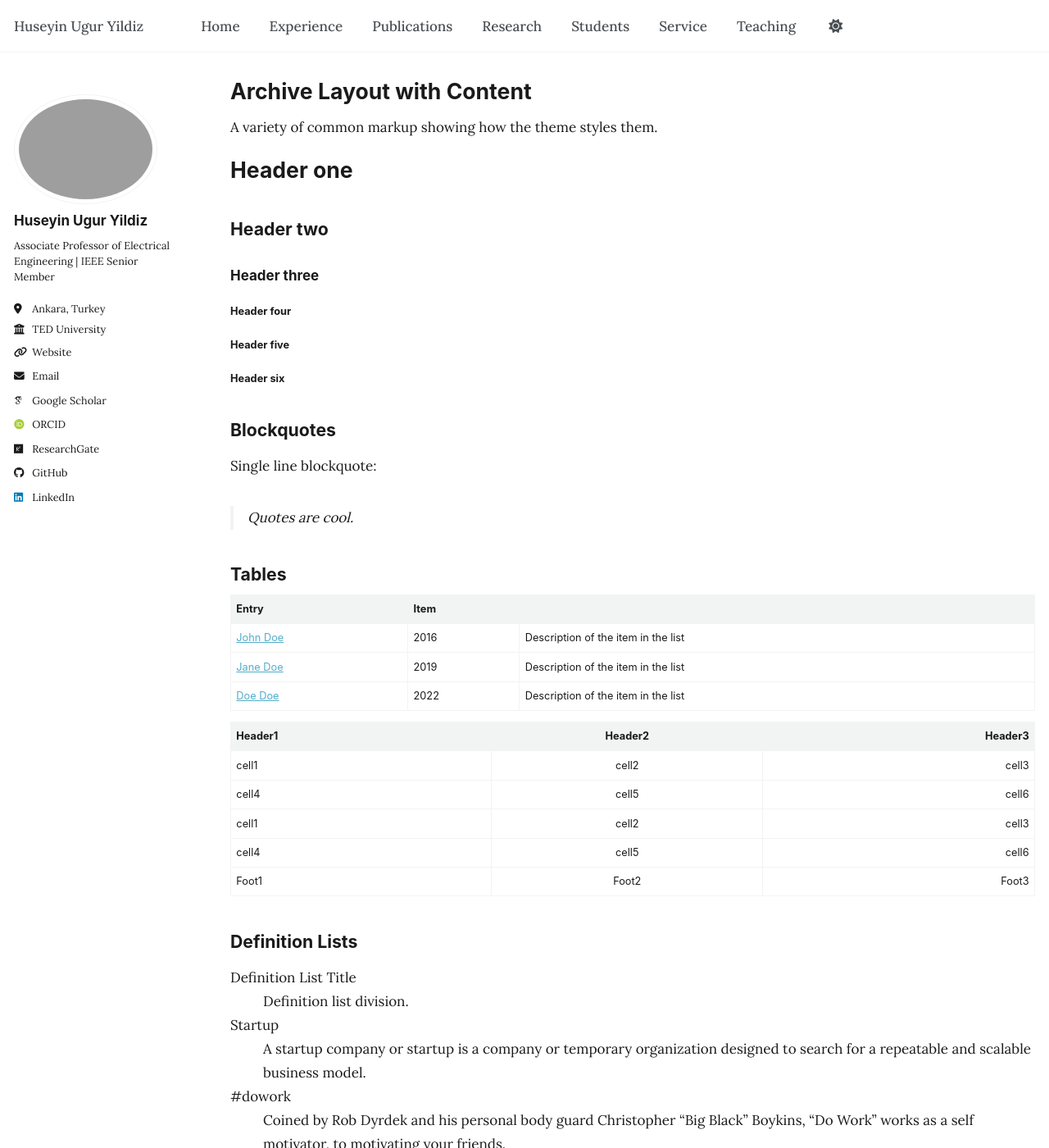
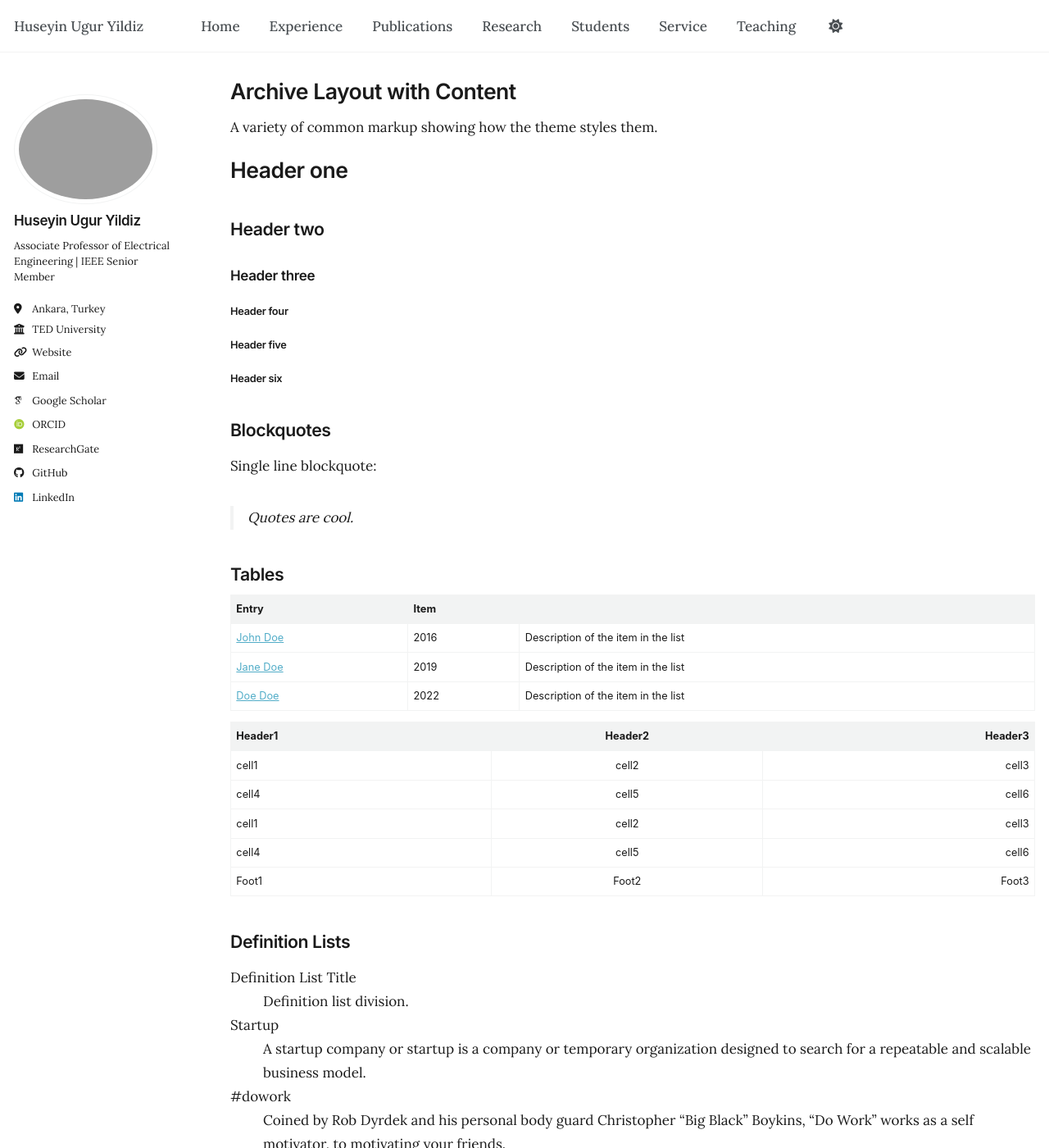
Before and after one commit to huguryildiz/huguryildiz.github.io, a Jekyll site: the page built from _pages/archive-layout-with-content.md, in a window 1280 px wide and 1400 px high. Shown: the whole window at 82% size. Built offline with Jekyll 4.4.1, drawn with Linux system fonts in a browser that asks for light colours; some web fonts are replaced; a script bundle is joined from its source files by our own code; library files that are not in the unit come from our copies; a style sheet for code colours, icons or effects is not loaded.

Commit message:
Update main.scss

```diff
--- a/assets/css/main.scss
+++ b/assets/css/main.scss
@@ -64,6 +64,15 @@
   color: #1a1a1a;
 }
 
+/* Headings (clean modern) */
+h1, h2, h3, h4, h5, h6,
+.page__title,
+.archive__item-title {
+  font-family: "Inter", -apple-system, BlinkMacSystemFont, "Segoe UI", sans-serif;
+  font-weight: 600;
+  letter-spacing: -0.02em;
+}
+
 /* Navigation */
 .masthead,
 .masthead__menu-item {
```
